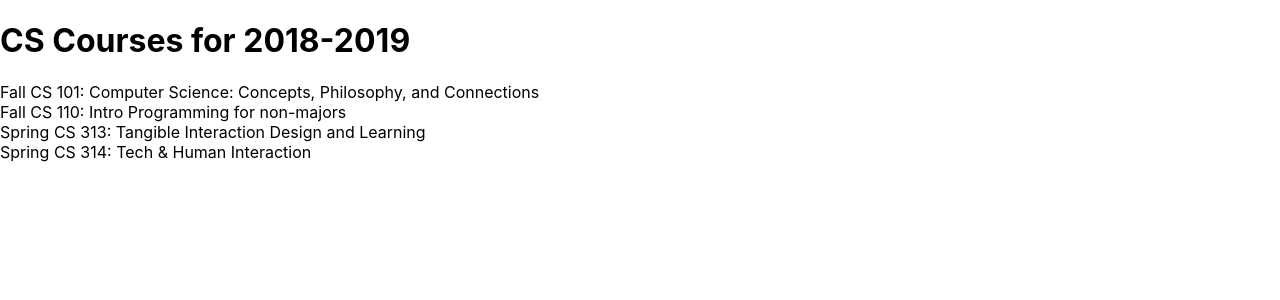
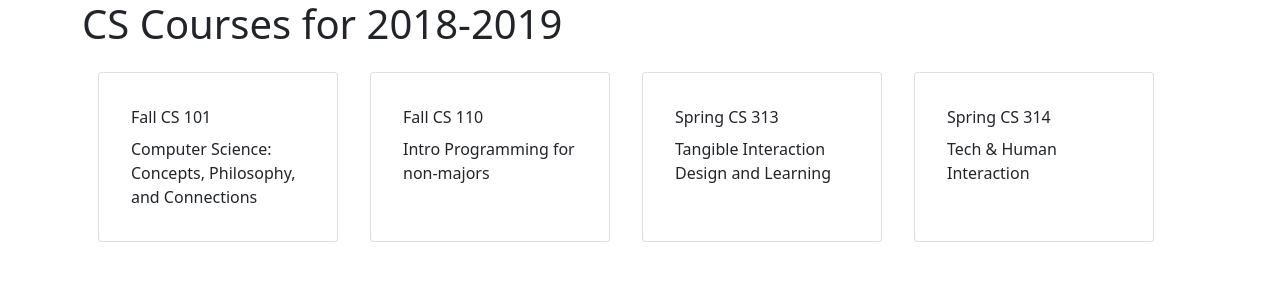
Before and after one commit to aheath89/CS397_React_Tutorial, a React (Create React App) app: page / in a window 1280 px wide. Shown: the top 300 px of the page. Built offline with nearby package versions, Linux system fonts and the light colour scheme.

Commit message:
add style

```diff
--- a/package.json
+++ b/package.json
@@ -6,6 +6,7 @@
     "@testing-library/jest-dom": "^5.14.1",
     "@testing-library/react": "^11.2.7",
     "@testing-library/user-event": "^12.8.3",
+    "bootstrap": "^5.1.1",
     "react": "^17.0.2",
     "react-dom": "^17.0.2",
     "react-scripts": "4.0.3",
--- a/src/App.css
+++ b/src/App.css
@@ -1,38 +1,5 @@
-.App {
-  text-align: center;
+
+.course-list {
+  display: grid;
+  grid-template-columns: repeat(auto-fill, minmax(12rem, 17rem));
 }
-
-.App-logo {
-  height: 40vmin;
-  pointer-events: none;
-}
-
-@media (prefers-reduced-motion: no-preference) {
-  .App-logo {
-    animation: App-logo-spin infinite 20s linear;
-  }
-}
-
-.App-header {
-  background-color: #282c34;
-  min-height: 100vh;
-  display: flex;
-  flex-direction: column;
-  align-items: center;
-  justify-content: center;
-  font-size: calc(10px + 2vmin);
-  color: white;
-}
-
-.App-link {
-  color: #61dafb;
-}
-
-@keyframes App-logo-spin {
-  from {
-    transform: rotate(0deg);
-  }
-  to {
-    transform: rotate(360deg);
-  }
-}
--- a/src/App.js
+++ b/src/App.js
@@ -1,4 +1,5 @@
 import React from 'react';
+import './App.css';
 
 const schedule = {
   "title": "CS Courses for 2018-2019",
@@ -41,19 +42,22 @@
 );
 
 const Course = ({ course }) => (
-  <div>
-    { getCourseTerm(course) } CS { getCourseNumber(course) }: { course.title }
+  <div className="card m-3 p-3">
+    <div className="card-body">
+      <div className="card-title">{ getCourseTerm(course) } CS { getCourseNumber(course) }</div>
+      <div className="card-text">{ course.title }</div>
+    </div>
   </div>
 );
 
 const CourseList = ({ courses }) => (
-  <div>
-    { Object.values(courses).map(course => <Course key={course.id} course={ course } />) }
+  <div className="course-list">
+  { Object.values(courses).map(course => <Course key={course.id} course={ course } />) }
   </div>
 );
 
 const App = () =>  (
-  <div>
+  <div className="container">
     <Banner title={ schedule.title } />
     <CourseList courses={ schedule.courses } />
   </div>
--- a/src/index.js
+++ b/src/index.js
@@ -1,6 +1,6 @@
 import React from 'react';
 import ReactDOM from 'react-dom';
-import './index.css';
+import 'bootstrap/dist/css/bootstrap.min.css';
 import App from './App';
 import reportWebVitals from './reportWebVitals';
 
```
Also changed, not shown: 1 other file (tests, documents, lock files or other folders).
